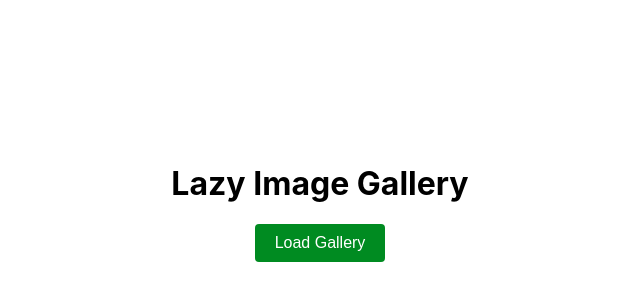
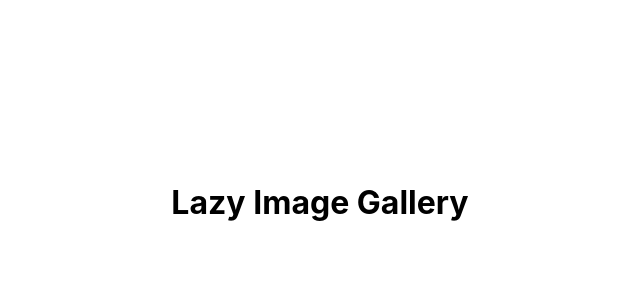
Before and after one commit to adasanvin12345/ImageGallery, a React (Create React App) app: page / in a window 1280 px wide. Shown: the part 198-498 px from the top of the page, without its empty margins (320-960 px from the left). Built offline with nearby package versions, Linux system fonts and the light colour scheme.

Commit message:
again changed

```diff
--- a/public/index.html
+++ b/public/index.html
@@ -1,14 +1,11 @@
-<!DOCTYPE html>
 <html lang="en">
+
 <head>
   <meta charset="utf-8" />
   <link rel="icon" href="%PUBLIC_URL%/favicon.ico" />
   <meta name="viewport" content="width=device-width, initial-scale=1" />
   <meta name="theme-color" content="#000000" />
-    <meta
-      name="description"
-      content="Web site created using create-react-app"
-    />
+  <meta name="description" content="Web site created using create-react-app" />
   <link rel="apple-touch-icon" href="%PUBLIC_URL%/logo192.png" />
   <!--
       manifest.json provides metadata used when your web app is installed on a
@@ -26,6 +23,7 @@
     -->
   <title>React App</title>
 </head>
+
 <body>
   <noscript>You need to enable JavaScript to run this app.</noscript>
   <div id="root"></div>
@@ -40,4 +38,5 @@
       To create a production bundle, use `npm run build` or `yarn build`.
     -->
 </body>
+
 </html>
--- a/src/App.jsx
+++ b/src/App.jsx
@@ -3,25 +3,25 @@ import './App.css';
 
 
 function App() {
-  const [showGallery, setShowGallery] = useState(false);
+  // const [showGallery, setShowGallery] = useState(false);
 
   const handleClick = () => {
     // Dynamically import the ImageGallery component
-    import('./ImageGallery').then((module) => {
-      setShowGallery((prev) => (!prev));
-    });
+    // import('./ImageGallery').then((module) => {
+    //   setShowGallery((prev) => (!prev));
+    // });
   };
 
-  const ImageGallery = lazy(() => import('./ImageGallery'));
+  // const ImageGallery = lazy(() => import('./ImageGallery'));
   return (
     <div className="app">
       <h1>Lazy Image Gallery</h1>
-      <button onClick={handleClick} className='custom-button'>Load Gallery</button>
+      {/* <button onClick={handleClick} className='custom-button'>Load Gallery</button>
       {showGallery && (
         <Suspense fallback={<div>Loading...</div>}>
           <ImageGallery />
         </Suspense>
-      )}
+      )} */}
     </div>
   );
 }
```
Lines whose indentation alone changed are shown as unchanged.
